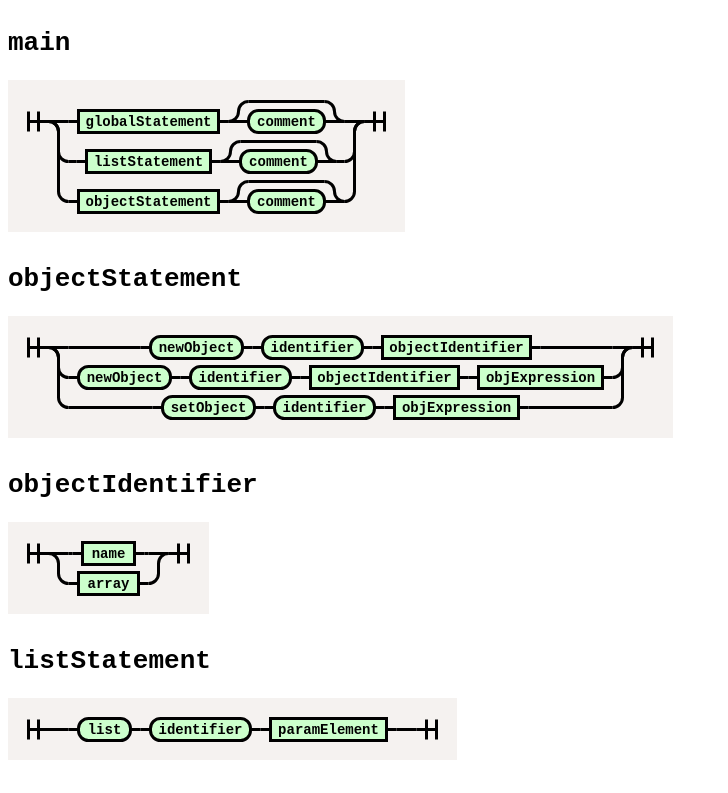
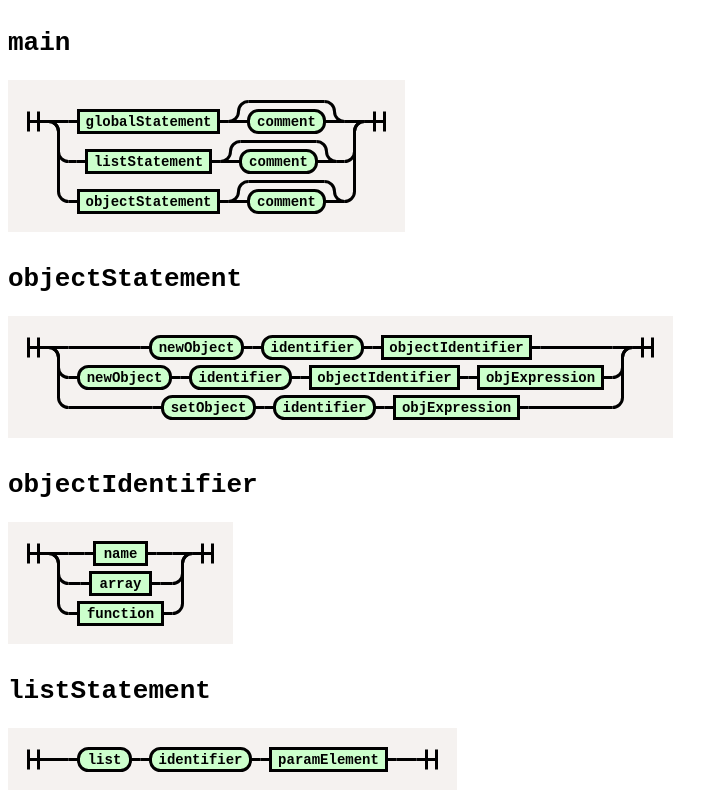
Before and after one commit to tmhglnd/mercury-lang, a website: page grammar/mercuryGrammarGraph.html in a window 1280 px wide. Shown: the top 793 px of the page, without its empty margins (0-728 px from the left). Drawn offline with Linux system fonts and the light colour scheme.

Commit message:
list functions can be used as type for instruments in the grammar

```diff
--- a/grammar/mercuryGrammarGraph.html
+++ b/grammar/mercuryGrammarGraph.html
@@ -251,42 +251,56 @@ svg.railroad-diagram rect {
 </div>
 <h1><code>objectIdentifier</code></h1>
 <div>
-<svg class="railroad-diagram" width="201" height="92" viewBox="0 0 201 92">
+<svg class="railroad-diagram" width="225" height="122" viewBox="0 0 225 122">
 <g transform="translate(.5 .5)">
 <path d="M 20 21 v 20 m 10 -20 v 20 m -10 -10 h 20.5"></path>
 <g>
 <path d="M40 31h0"></path>
-<path d="M160 31h0"></path>
+<path d="M184 31h0"></path>
 <path d="M40 31h20"></path>
 <g>
-<path d="M60 31h4"></path>
-<path d="M136 31h4"></path>
-<path d="M64 31h10"></path>
+<path d="M60 31h16"></path>
+<path d="M148 31h16"></path>
+<path d="M76 31h10"></path>
 <g>
-<path d="M74 31h0"></path>
-<path d="M126 31h0"></path>
-<rect x="74" y="20" width="52" height="22"></rect>
-<text x="100" y="35">name</text>
+<path d="M86 31h0"></path>
+<path d="M138 31h0"></path>
+<rect x="86" y="20" width="52" height="22"></rect>
+<text x="112" y="35">name</text>
 </g>
-<path d="M126 31h10"></path>
+<path d="M138 31h10"></path>
 </g>
-<path d="M140 31h20"></path>
+<path d="M164 31h20"></path>
 <path d="M40 31a10 10 0 0 1 10 10v10a10 10 0 0 0 10 10"></path>
 <g>
-<path d="M60 61h0"></path>
-<path d="M140 61h0"></path>
-<path d="M60 61h10"></path>
+<path d="M60 61h12"></path>
+<path d="M152 61h12"></path>
+<path d="M72 61h10"></path>
 <g>
-<path d="M70 61h0"></path>
-<path d="M130 61h0"></path>
-<rect x="70" y="50" width="60" height="22"></rect>
-<text x="100" y="65">array</text>
+<path d="M82 61h0"></path>
+<path d="M142 61h0"></path>
+<rect x="82" y="50" width="60" height="22"></rect>
+<text x="112" y="65">array</text>
 </g>
-<path d="M130 61h10"></path>
+<path d="M142 61h10"></path>
 </g>
-<path d="M140 61a10 10 0 0 0 10 -10v-10a10 10 0 0 1 10 -10"></path>
+<path d="M164 61a10 10 0 0 0 10 -10v-10a10 10 0 0 1 10 -10"></path>
+<path d="M40 31a10 10 0 0 1 10 10v40a10 10 0 0 0 10 10"></path>
+<g>
+<path d="M60 91h0"></path>
+<path d="M164 91h0"></path>
+<path d="M60 91h10"></path>
+<g>
+<path d="M70 91h0"></path>
+<path d="M154 91h0"></path>
+<rect x="70" y="80" width="84" height="22"></rect>
+<text x="112" y="95">function</text>
 </g>
-<path d="M 160 31 h 20 m -10 -10 v 20 m 10 -20 v 20"></path>
+<path d="M154 91h10"></path>
+</g>
+<path d="M164 91a10 10 0 0 0 10 -10v-40a10 10 0 0 1 10 -10"></path>
+</g>
+<path d="M 184 31 h 20 m -10 -10 v 20 m 10 -20 v 20"></path>
 </g>
 </svg>
 
--- a/package.json
+++ b/package.json
@@ -1,6 +1,6 @@
 {
   "name": "mercury-lang",
-  "version": "1.9.10",
+  "version": "1.9.11",
   "description": "Parser for the mercury live coding language",
   "main": "index.js",
   "scripts": {
--- a/src/mercuryGrammar.js
+++ b/src/mercuryGrammar.js
@@ -106,6 +106,7 @@ var grammar = {
         }},
     {"name": "objectIdentifier", "symbols": ["name"], "postprocess": id},
     {"name": "objectIdentifier", "symbols": ["array"], "postprocess": id},
+    {"name": "objectIdentifier", "symbols": ["function"], "postprocess": (d) => d[0]},
     {"name": "listStatement", "symbols": [(lexer.has("list") ? {type: "list"} : list), (lexer.has("identifier") ? {type: "identifier"} : identifier), "paramElement"], "postprocess":  (d) => {
         	return {
         		"@name" : d[1].value,
```
Also changed, not shown: test/grammar.test.js (+49 -0 lines), 2 other files.
